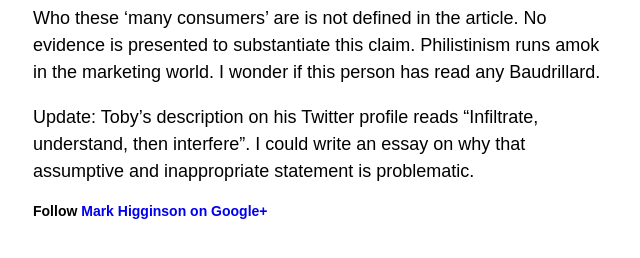
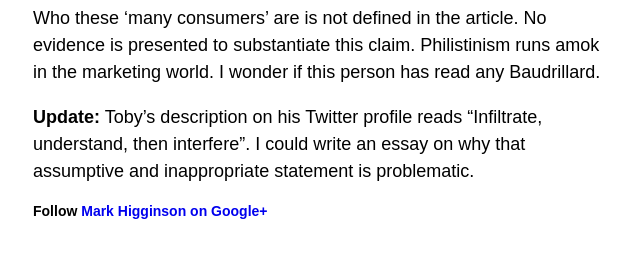
Before and after one commit to markhgn/markhgn.github.io, a Jekyll site: the page built from _posts/2013-02-18-an-assertion-without-evidence.md, in a window 1280 px wide. Shown: the part 344-602 px from the top of the page, without its empty margins (0-640 px from the left). Built offline with Jekyll 4.4.1, drawn with Linux system fonts in a browser that asks for light colours; Markdown is read by kramdown in place of the engine named in the settings; part of the change alters nothing that is shown.

```diff
--- a/_posts/2013-02-18-an-assertion-without-evidence.md
+++ b/_posts/2013-02-18-an-assertion-without-evidence.md
@@ -11,4 +11,4 @@ So says Toby Barnes, 'Product Strategy Director' at AKQA.
 
 Who these 'many consumers' are is not defined in the article. No evidence is presented to substantiate this claim. Philistinism runs amok in the marketing world. I wonder if this person has read any Baudrillard.
 
-Update: Toby's description on his Twitter profile reads "Infiltrate, understand, then interfere". I could write an essay on why that assumptive and inappropriate statement is problematic.
+**Update:** Toby's description on his Twitter profile reads "Infiltrate, understand, then interfere". I could write an essay on why that assumptive and inappropriate statement is problematic.
```
Also changed, not shown: assets/images-inline/new-york-times-haiku-old.png (added), assets/images-inline/new-york-times-haiku.png.
